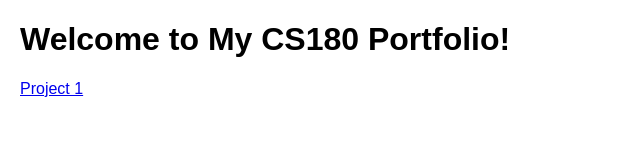
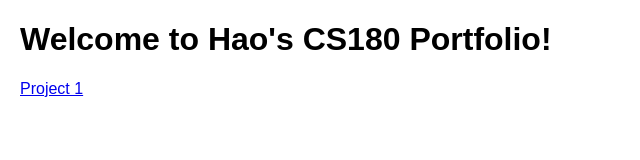
Before and after one commit to h0wgudam1/cs180_proj.github.io, a plain HTML site: page index.html in a window 1280 px wide. Shown: the whole page, without its empty margins (0-640 px from the left). Drawn offline with Linux system fonts and the light colour scheme.

Commit message:
Update index.html

```diff
--- a/index.html
+++ b/index.html
@@ -10,7 +10,7 @@
     </style>
 </head>
 <body>
-    <h1>Welcome to My CS180 Portfolio!</h1>
+    <h1>Welcome to Hao's CS180 Portfolio!</h1>
     <a href="./1/index.html">Project 1</a>
 </body>
 </html>
```
